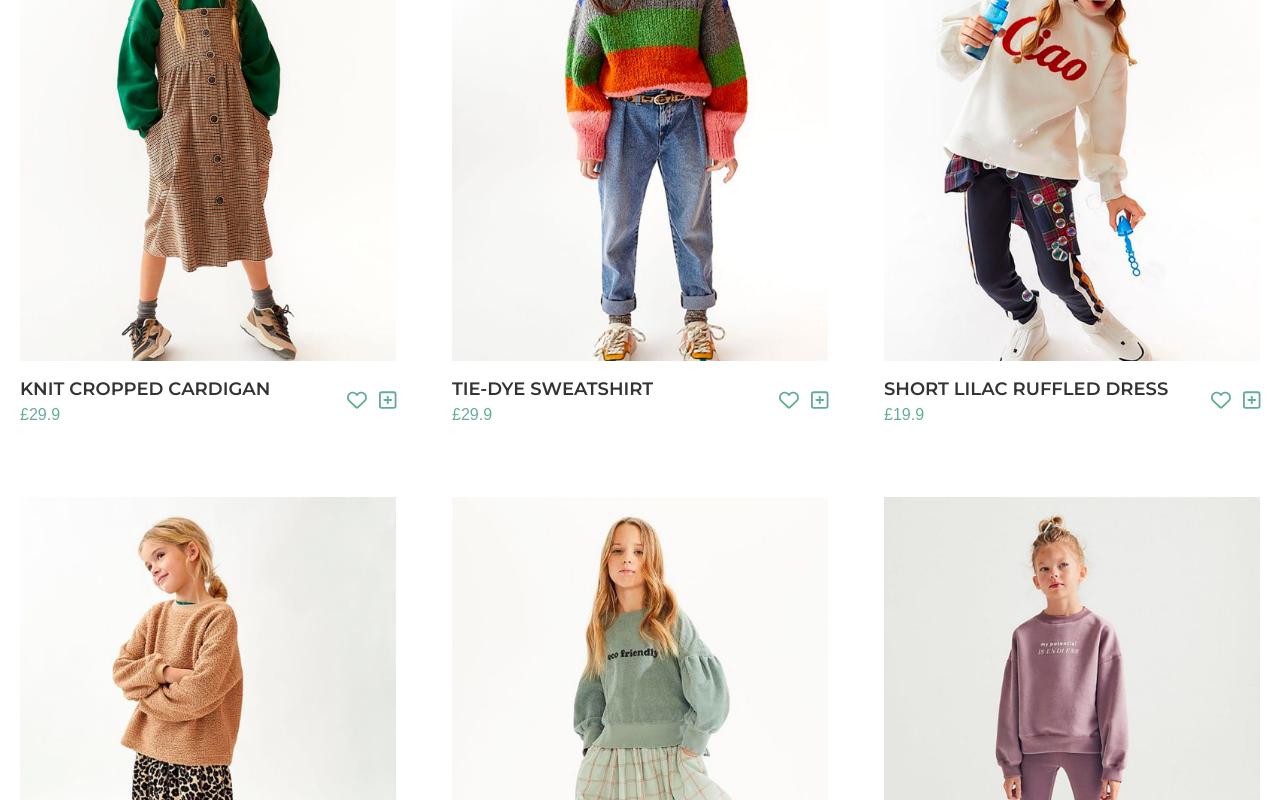
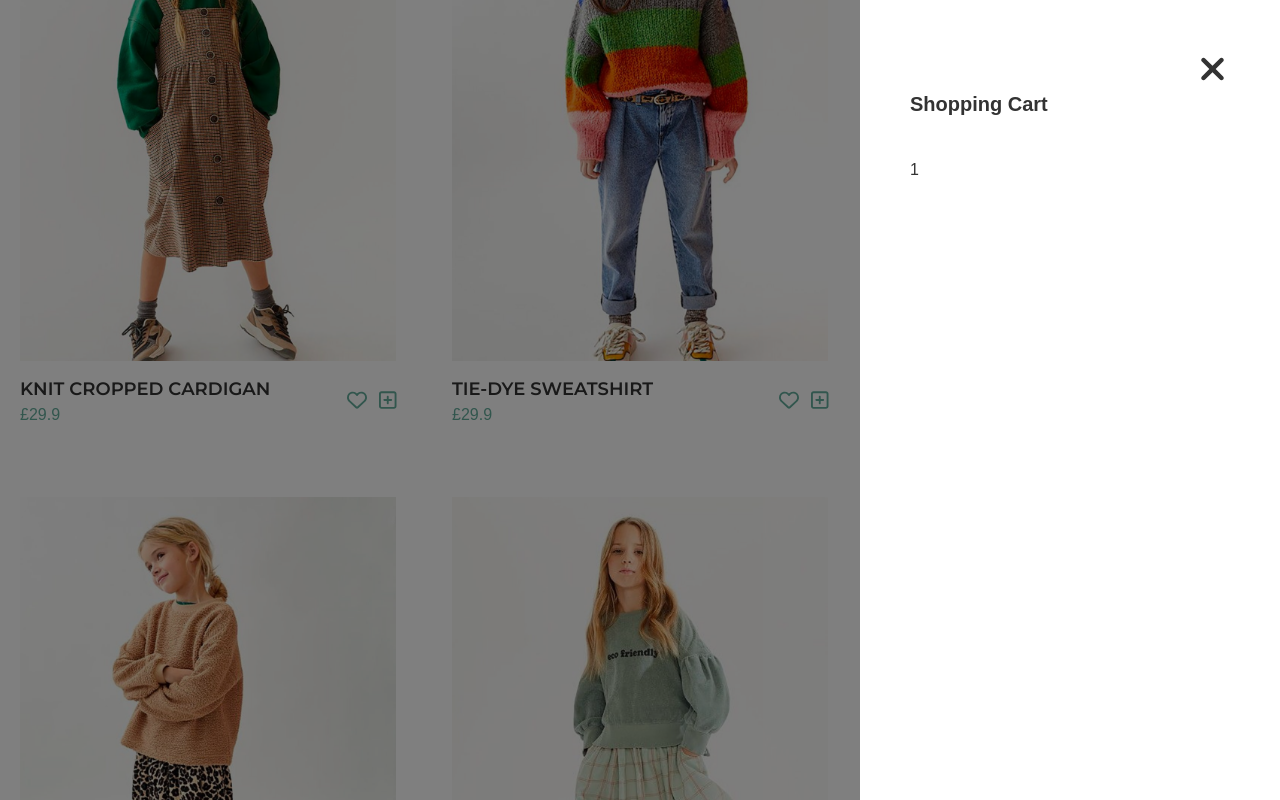
Before and after one commit to ltghuy/moren-ecommerce, a Next.js app: page / in a window 1280 px wide. Both pictures are taken after a click on the icon 387 px from the left and 2619 px from the top of the page. Shown: the part 2219-3019 px from the top of the page. Built offline with nearby package versions, Linux system fonts and the light colour scheme.

Commit message:
Add Redux & implement Cart

```diff
--- /dev/null
+++ b/components/Cart/cart.module.scss
@@ -0,0 +1,7 @@
+.cart {
+  &__inner {
+    width: 420px;
+    height: 100%;
+    padding: 50px;
+  }
+}
--- /dev/null
+++ b/components/Cart/index.tsx
@@ -0,0 +1,34 @@
+import React from 'react'
+import { FontAwesomeIcon } from '@fortawesome/react-fontawesome'
+import { faTimes } from '@fortawesome/free-solid-svg-icons'
+import { useDispatch, useSelector } from 'react-redux'
+import { handleShowCart } from '../../redux/cartSlice'
+import styles from './cart.module.scss'
+
+const Cart = () => {
+  const cartList = useSelector((state: any) => state.cart.cartList)
+  const dispatch = useDispatch()
+  const closeCart = () => {
+    dispatch(handleShowCart(false))
+  }
+  return (
+    <div className={`${styles.cart} bg-overlay fixed inset-0`}>
+      <div className={`${styles.cart__inner} absolute bg-white top-0 right-0`}>
+        <button
+          className='absolute  top-[50px] right-[50px] w-9 h-9 text-4xl hover:text-primary'
+          onClick={closeCart}
+        >
+          <FontAwesomeIcon icon={faTimes} />
+        </button>
+        <h3 className='pt-10 font-semibold text-xl mb-10'>Shopping Cart</h3>
+        {
+          cartList.length > 0 ?
+          <p>{cartList.length }</p>
+          : <p>No products in the cart.</p>
+        }
+      </div>
+    </div>
+  )
+}
+
+export default Cart
--- a/components/Item/index.tsx
+++ b/components/Item/index.tsx
@@ -2,6 +2,8 @@ import React from 'react'
 import { FontAwesomeIcon } from '@fortawesome/react-fontawesome'
 import { faHeart, faSquarePlus, faEye } from '@fortawesome/free-regular-svg-icons'
 import { faDownLeftAndUpRightToCenter } from '@fortawesome/free-solid-svg-icons'
+import { useDispatch } from 'react-redux'
+import { addToCart, handleShowCart } from '../../redux/cartSlice'
 import styles from './item.module.scss'
 
 interface ItemProps {
@@ -14,6 +16,12 @@ interface ItemProps {
 }
 
 const Item : React.FC<ItemProps> = ({ data }) => {
+  const dispatch = useDispatch()
+  const addItem = (data: {id: Number, imageUrl: string, name: string, price: Number}) => {
+    dispatch(addToCart(data))
+    dispatch(handleShowCart(true))
+  }
+
   return (
     <div className={styles.item}>
       <div className={`${styles.item__image} group`}>
@@ -36,7 +44,10 @@ const Item : React.FC<ItemProps> = ({ data }) => {
           </div>
           <div className='text-primary text-2xl lg:text-xl'>
             <FontAwesomeIcon icon={faHeart} className='cursor-pointer hover:text-black'/>
-            <FontAwesomeIcon icon={faSquarePlus} className='cursor-pointer hover:text-black ml-3'/>
+            <FontAwesomeIcon
+              icon={faSquarePlus}
+              className='cursor-pointer hover:text-black ml-3'
+              onClick={() => addItem(data)}/>
           </div>
       </div>
     </div>
--- a/components/Navbar/index.tsx
+++ b/components/Navbar/index.tsx
@@ -1,6 +1,9 @@
 import React, { useState } from 'react'
 import Link from 'next/link'
+import { useSelector, useDispatch } from 'react-redux'
+import { handleShowCart } from '../../redux/cartSlice'
 import { FontAwesomeIcon } from '@fortawesome/react-fontawesome'
+import { faUser } from '@fortawesome/free-regular-svg-icons'
 import
 {
   faBarsStaggered,
@@ -8,8 +11,9 @@ import
   faDolly,
   faXmark
 } from '@fortawesome/free-solid-svg-icons'
-import { faUser } from '@fortawesome/free-regular-svg-icons'
+import Cart from '../Cart'
 import styles from './navbar.module.scss'
+
 
 interface NavbarProps {
   fixed?:boolean
@@ -17,6 +21,14 @@ interface NavbarProps {
 
 const Navbar : React.FC<NavbarProps> = ({fixed}) => {
   const [showMenu, setShowMenu] = useState<boolean>(false)
+  const isShowCard = useSelector((state: any) => state.cart.showCart)
+  const totalItem = useSelector((state: any) => state.cart.cartList.length)
+  const dispatch = useDispatch()
+
+  const showCart = () => {
+    dispatch(handleShowCart(true))
+  }
+
   return (
     <div className={`${styles.navbar} ${fixed && styles.fixed} my-container bg-transparent-500 flex items-center justify-between z-40`}>
       <div className={styles.navbar__menu} onClick={() => setShowMenu(true)}>
@@ -39,9 +51,10 @@ const Navbar : React.FC<NavbarProps> = ({fixed}) => {
         <div className='cursor-pointer mx-3 xl:mx-6'>
           <FontAwesomeIcon icon={faUser} />
         </div>
-        <div className='cursor-pointer relative pr-5 xl:pr-0'>
+        <div className='cursor-pointer relative pr-5 xl:pr-0'
+             onClick={showCart}>
           <FontAwesomeIcon icon={faDolly} />
-          <div className={`${styles.badge} absolute`}>2</div>
+          <div className={`${styles.badge} absolute`}>{totalItem}</div>
         </div>
       </div>
       {
@@ -64,6 +77,9 @@ const Navbar : React.FC<NavbarProps> = ({fixed}) => {
           </div>
         </div>
       }
+      {
+        isShowCard && <Cart />
+      }
     </div>
   )
 }
--- a/package.json
+++ b/package.json
@@ -14,9 +14,12 @@
     "@fortawesome/free-regular-svg-icons": "^6.1.1",
     "@fortawesome/free-solid-svg-icons": "^6.1.1",
     "@fortawesome/react-fontawesome": "^0.2.0",
+    "@reduxjs/toolkit": "^1.8.3",
     "next": "12.2.1",
     "react": "18.2.0",
     "react-dom": "18.2.0",
+    "react-redux": "^8.0.2",
+    "redux": "^4.2.0",
     "sass": "^1.53.0",
     "swiper": "^8.3.0"
   },
--- a/pages/_app.tsx
+++ b/pages/_app.tsx
@@ -1,11 +1,17 @@
 import '../styles/globals.css'
 import type { AppProps } from 'next/app'
 import { config } from '@fortawesome/fontawesome-svg-core'
+import { Provider } from 'react-redux'
+import store from '../redux/store'
 import '@fortawesome/fontawesome-svg-core/styles.css'
 config.autoAddCss = false
 
 function MyApp({ Component, pageProps }: AppProps) {
-  return <Component {...pageProps} />
+  return (
+    <Provider store={store}>
+      <Component {...pageProps} />
+    </Provider>
+  )
 }
 
 export default MyApp
--- a/pages/index.tsx
+++ b/pages/index.tsx
@@ -45,7 +45,7 @@ const Home: NextPage = () => {
           <Swiper
             modules={[Autoplay, Pagination]}
             className={styles.carousel__sliders}
-            autoplay={{delay:1200}}
+            autoplay={{delay:1500}}
             loop
             grabCursor={true}
             pagination={{ clickable: true }}
--- /dev/null
+++ b/redux/cartSlice.js
@@ -0,0 +1,22 @@
+import { createSlice } from '@reduxjs/toolkit'
+
+const initialState = {
+  showCart: false,
+  cartList: []
+}
+
+export const cartSlice = createSlice({
+  name: 'cart',
+  initialState,
+  reducers: {
+    handleShowCart: (state, action) => {
+      state.showCart = action.payload
+    },
+    addToCart: (state, action) => {
+      state.cartList = [...state.cartList, action.payload]
+    }
+  }
+})
+
+export const { handleShowCart, addToCart } = cartSlice.actions
+export default cartSlice.reducer
--- /dev/null
+++ b/redux/store.js
@@ -0,0 +1,8 @@
+import { configureStore } from '@reduxjs/toolkit'
+import cartSlice from './cartSlice'
+
+export default configureStore({
+  reducer: {
+    cart : cartSlice
+  }
+})
```
